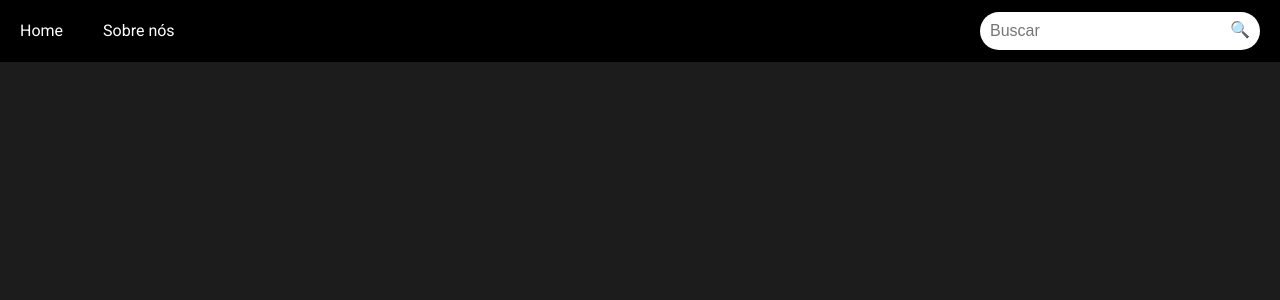
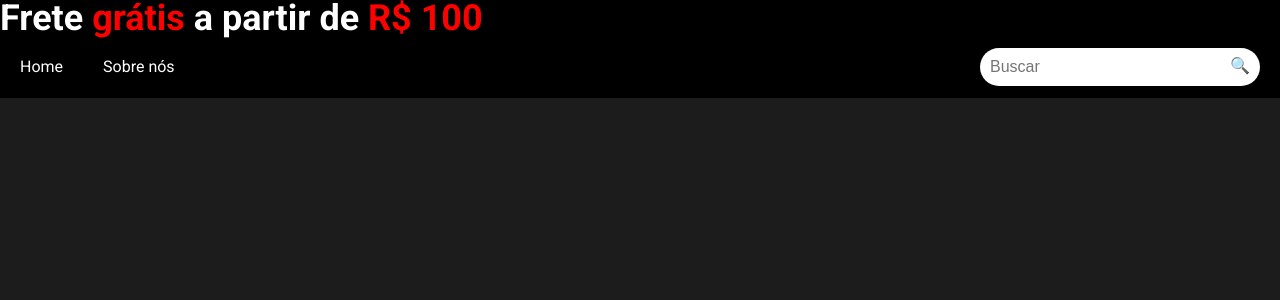
Before and after one commit to MateusSilver/loja_Livros-React.js, a React (Create React App) app: page / in a window 1280 px wide. Shown: the top 300 px of the page. Built offline with nearby package versions, Linux system fonts and the light colour scheme.

Commit message:
letreiro fixed

```diff
--- a/src/components/letreiro.js
+++ b/src/components/letreiro.js
@@ -1,7 +1,9 @@
 function Letreiro(){
-    <div>
-		<h1>Frete <span>grátis</span> a partir de <span>R$ 100</span></h1>
-	</div>
+	return(
+    	<div>
+			<h1>Frete <span>grátis</span> a partir de <span>R$ 100</span></h1>
+		</div>
+	)
 }
 
 export default Letreiro;
```
